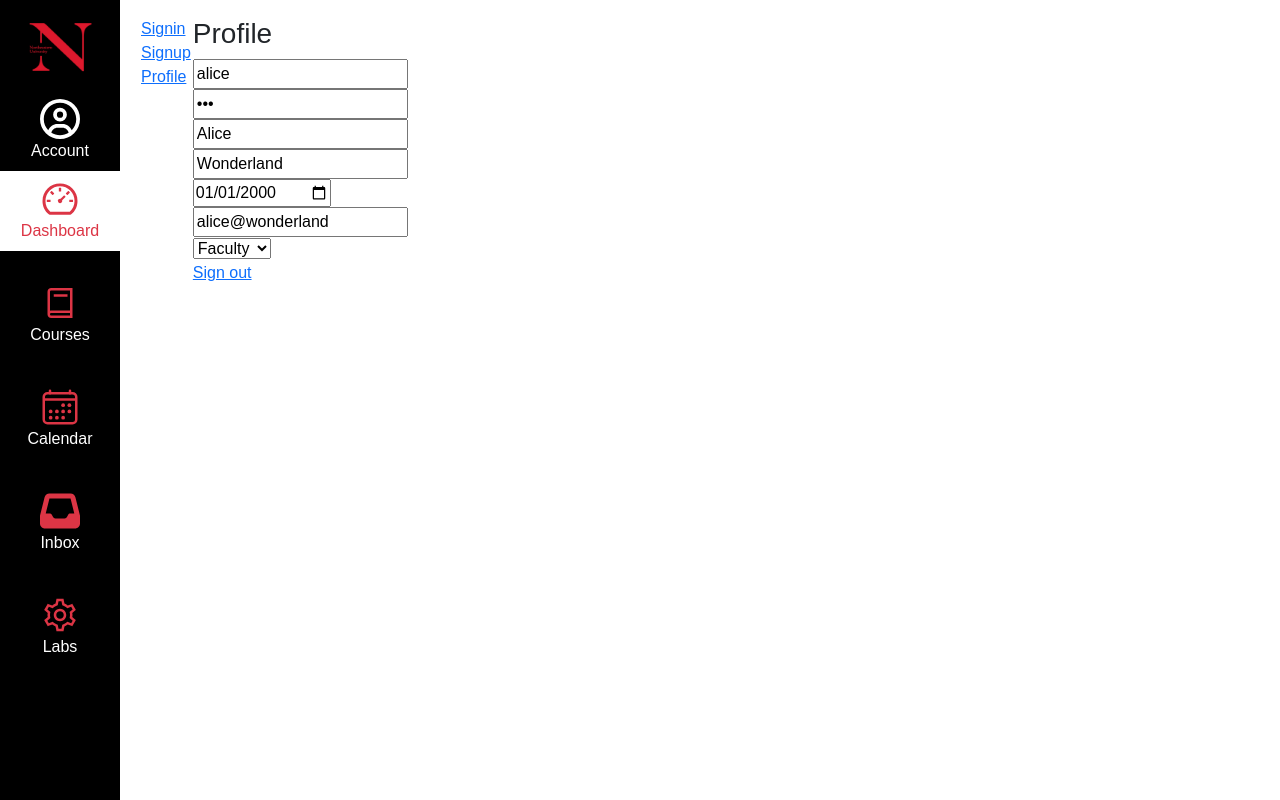
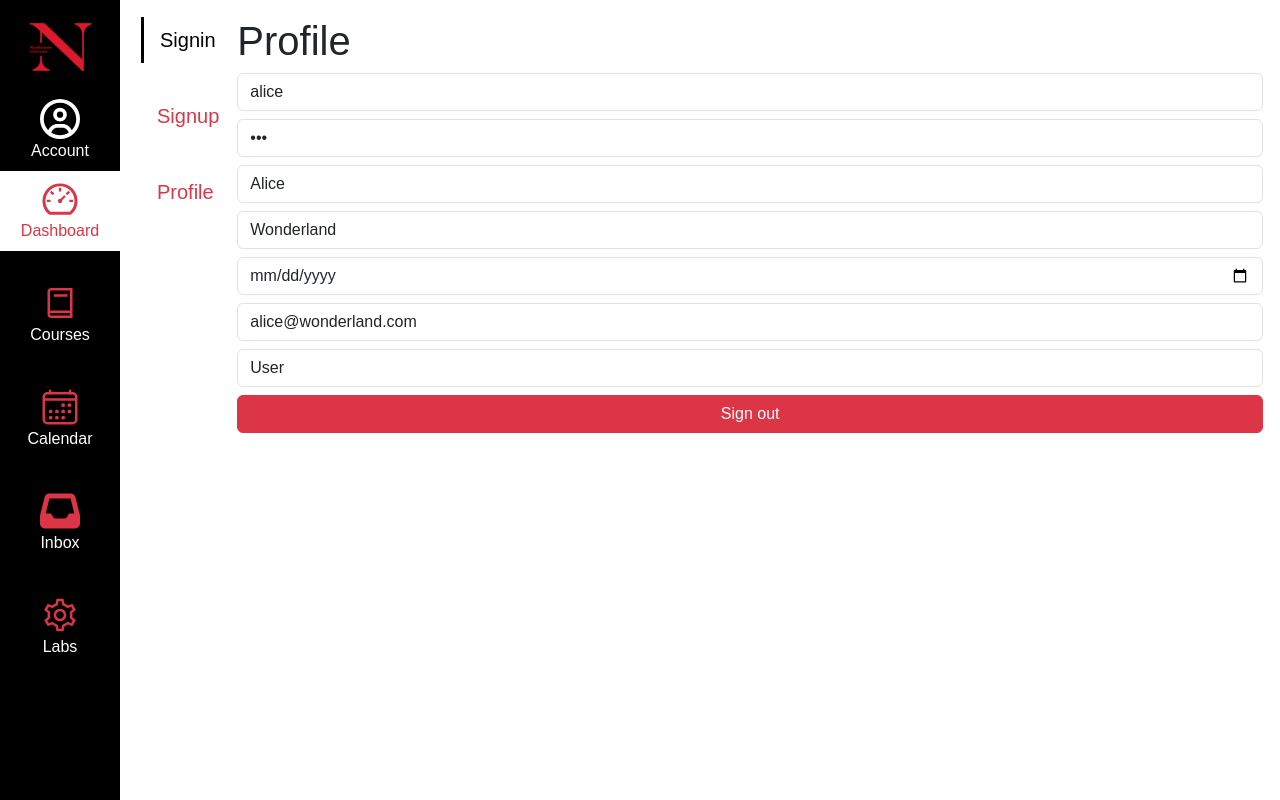
Before and after one commit to wong-anni/kambaz-next-js, a Next.js app: page /account/profile in a window 1280 px wide. Built offline with nearby package versions, Linux system fonts and the light colour scheme.

Commit message:
finished stying account sign in screens

```diff
--- a/app/(kambaz)/account/navigation.tsx
+++ b/app/(kambaz)/account/navigation.tsx
@@ -1,9 +1,9 @@
 import Link from "next/link";
 export default function AccountNavigation() {
  return (
-   <div id="wd-account-navigation">
-     <Link href="signin"> Signin </Link> <br />
-     <Link href="signup"> Signup </Link> <br />
-     <Link href="profile"> Profile </Link> <br />
+   <div id="wd-account-navigation" className="wd list-group fs-5 rounded-0">
+     <Link href="signin" className="list-group-item active border-0"> Signin </Link> <br />
+     <Link href="signup" className="list-group-item text-danger border-0"> Signup </Link> <br />
+     <Link href="profile" className="list-group-item text-danger border-0"> Profile </Link> <br />
    </div>
 );}
--- a/app/(kambaz)/account/profile/page.tsx
+++ b/app/(kambaz)/account/profile/page.tsx
@@ -1,19 +1,21 @@
 import Link from "next/link";
+import { FormControl } from "react-bootstrap";
+
 export default function Profile() {
   return (
     <div id="wd-profile-screen">
-      <h3>Profile</h3>
-      <input defaultValue="alice" placeholder="username" className="wd-username"/><br/>
-      <input defaultValue="123"   placeholder="password" type="password"
-             className="wd-password" /><br/>
-      <input defaultValue="Alice" placeholder="First Name" id="wd-firstname" /><br/>
-      <input defaultValue="Wonderland" placeholder="Last Name" id="wd-lastname" /><br/>
-      <input defaultValue="2000-01-01" type="date" id="wd-dob" /><br/>
-      <input defaultValue="alice@wonderland" type="email" id="wd-email" /><br/>
-      <select defaultValue="FACULTY" id="wd-role">
-        <option value="USER">User</option>       <option value="ADMIN">Admin</option>
-        <option value="FACULTY">Faculty</option> <option value="STUDENT">Student</option>
-      </select><br/>
-      <Link href="signin" > Sign out </Link>
+      <h1>Profile</h1>
+      <FormControl defaultValue="alice" placeholder="username" className="wd-username mb-2"/>
+      <FormControl defaultValue="123"   placeholder="password" type="password" className="wd-password mb-2" />
+      <FormControl defaultValue="Alice" placeholder="First Name" id="wd-firstname" className="mb-2" />
+      <FormControl defaultValue="Wonderland" placeholder="Last Name" id="wd-lastname" className="mb-2" />
+      <FormControl type="date" id="wd-dob" className="mb-2" />
+      <FormControl defaultValue="alice@wonderland.com" type="email" id="wd-email" className="mb-2" />
+      <FormControl defaultValue="User" id="wd-role" className="mb-2"/>
+      <Link id="wd-signout-btn"
+            href="signin"
+            className="btn btn-danger w-100 mb-2 danger" >
+          Sign out
+      </Link>
     </div>
 );}
```
Also changed, not shown: app/(kambaz)/account/signin/page.tsx (+14 -5 lines), app/(kambaz)/account/signup/page.tsx (+17 -10 lines), app/(kambaz)/navigation.tsx (+0 -8 lines).
